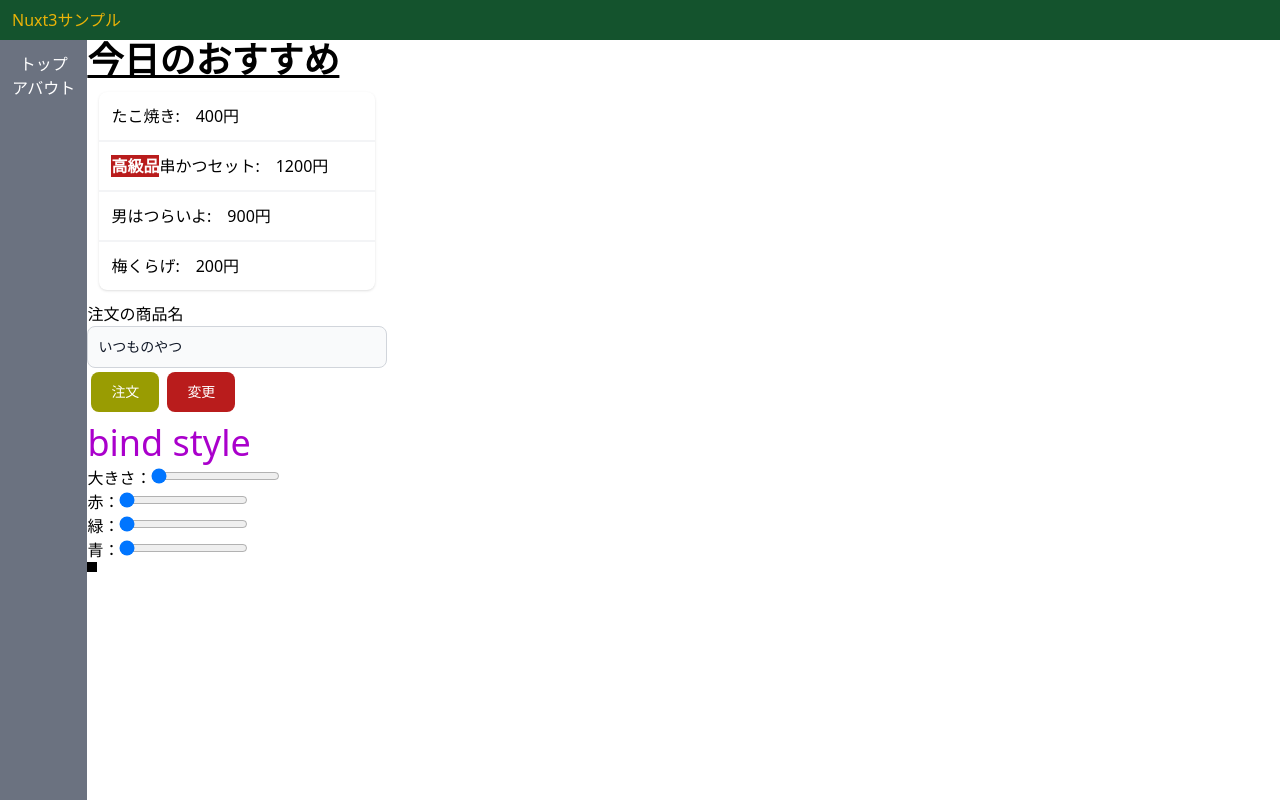
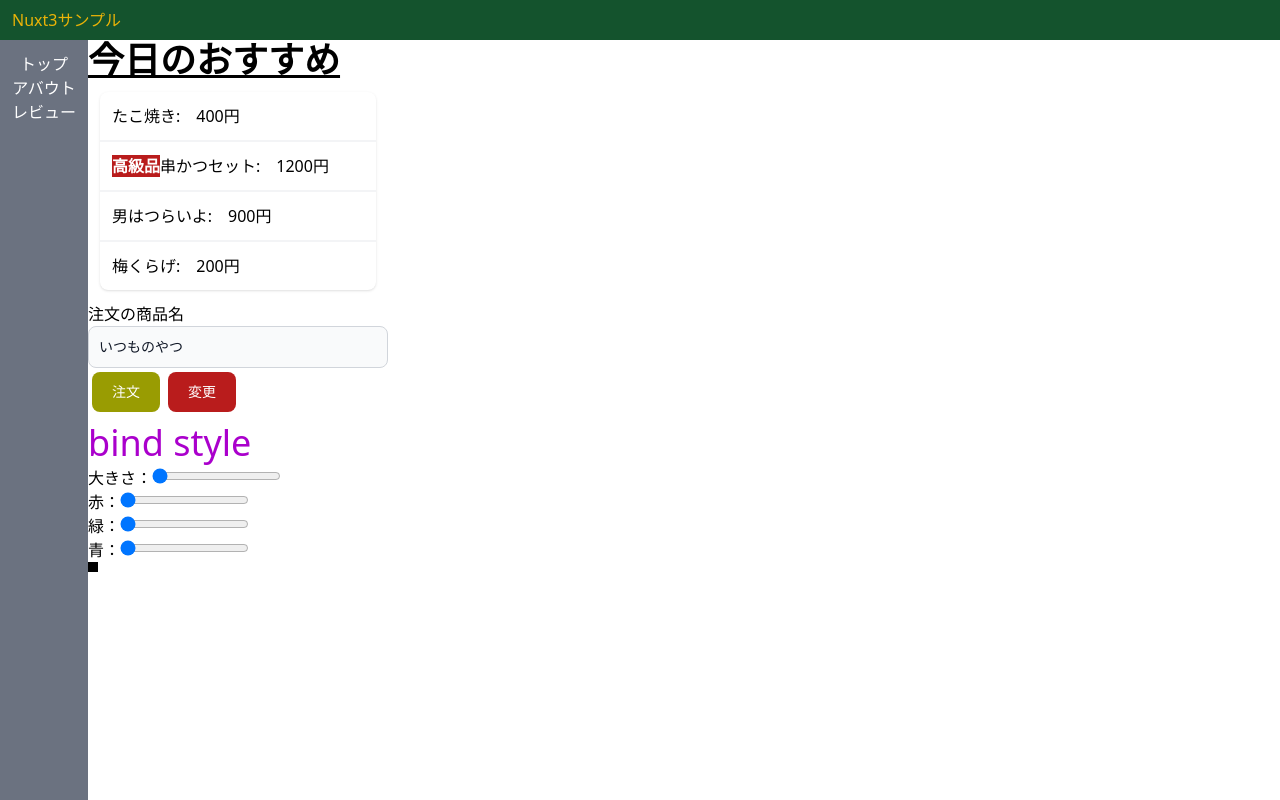
Before and after one commit to hardreggaecafe/nuxt3-sample, a Nuxt app: page / in a window 1280 px wide. Built offline with nearby package versions, Linux system fonts and the light colour scheme.

Commit message:
Add link

```diff
--- a/components/Navigation.vue
+++ b/components/Navigation.vue
@@ -2,5 +2,6 @@
   <div class="bg-gray-500 p-3 text-white flex flex-col items-center">
     <div><nuxt-link to="/">トップ</nuxt-link></div>
     <div><nuxt-link to="/about">アバウト</nuxt-link></div>
+    <div><nuxt-link to="/list">レビュー</nuxt-link></div>
   </div>
 </template>
```
